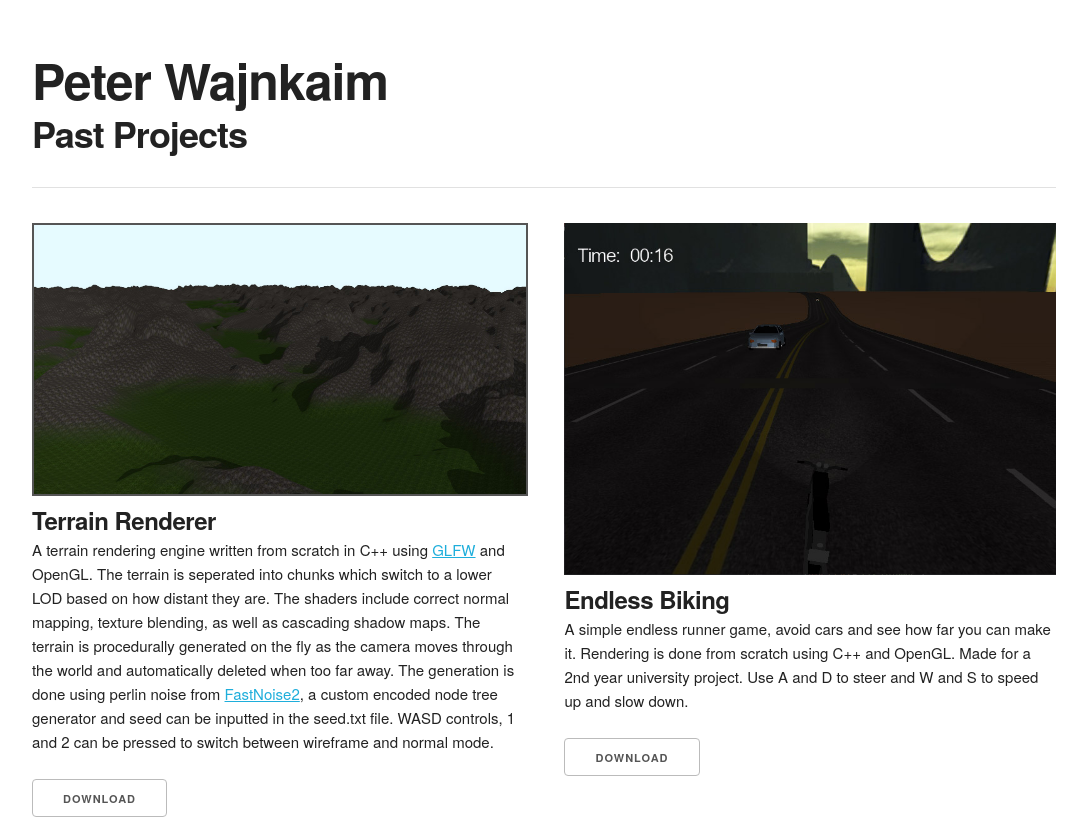
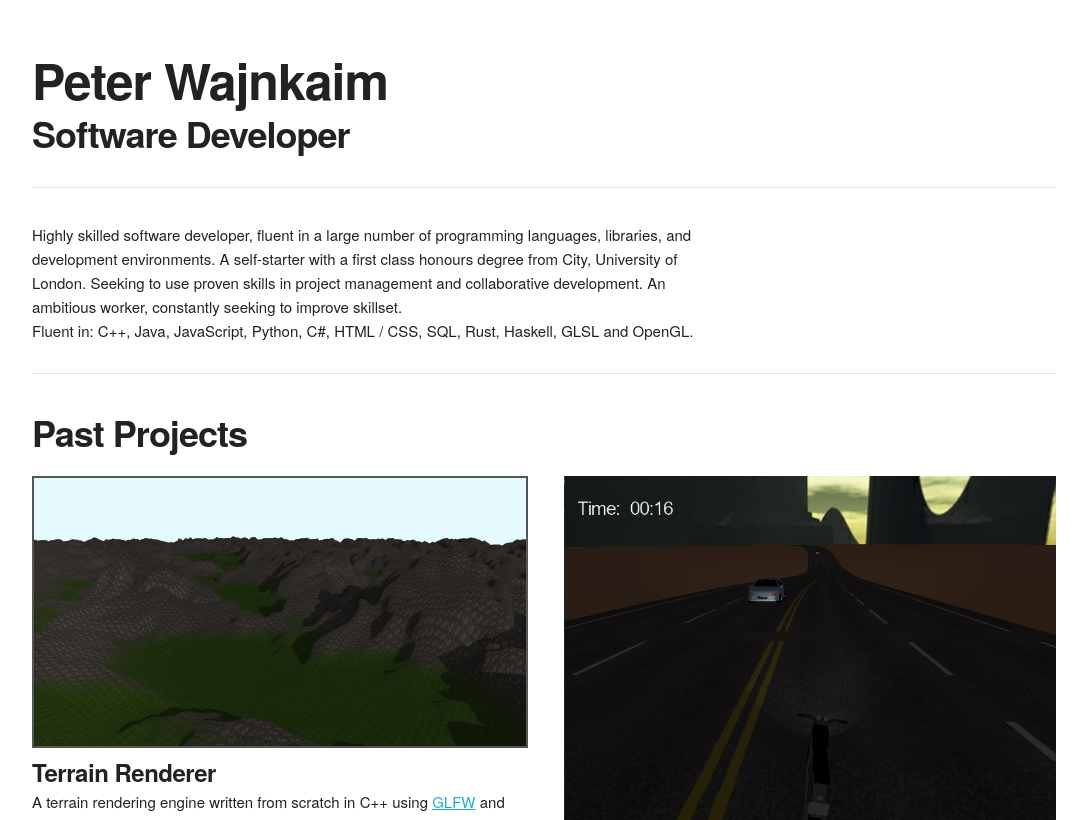
Before and after one commit to pwajnkaim/pwajnkaim.github.io, a plain HTML site: page index.html in a window 1280 px wide. Shown: the top 820 px of the page, without its empty margins (96-1183 px from the left). Drawn offline with Linux system fonts and the light colour scheme.

Commit message:
Update index.html

```diff
--- a/index.html
+++ b/index.html
@@ -40,8 +40,19 @@
   <div class="container">
 
     <h1 style="margin-bottom:0rem; margin-top:5rem">Peter Wajnkaim</h1>
+    <h3>Software Developer</h3>
+    <hr>
+    <div class="row">
+
+      <div class="eight columns">Highly skilled software developer, fluent in a large number of programming languages, libraries, and development environments.
+      A self-starter with a first class honours degree from City, University of London. Seeking to use proven skills in project management and collaborative development.
+      An ambitious worker, constantly seeking to improve skillset.
+      <br>Fluent in: C++, Java, JavaScript, Python, C#, HTML / CSS, SQL, Rust, Haskell, GLSL and OpenGL.</div>
+      <div class="four columns">&nbsp;</div>
+    </div>
+    <hr>
     <h3>Past Projects</h3>
-    <hr>
+
     <!-- columns should be the immediate child of a .row -->
     <div class="row">
       <div class="six columns">
@@ -80,7 +91,7 @@
         <img src="images/quantum.jpg" alt="Quantum Lock" style="border: 2px solid #555" width=100% height=auto>
         <h5 style="margin-bottom:0rem">Quantum Lock</h5>
         <p>
-          A puzzle / platforming game made in Java for a 1st year university project. Utilises physics with <a href="https://box2d.org/">Box2D</a> and also features a level creator and selector.
+          A puzzle/platforming game made in Java for a 1st year university project. Utilises physics with <a href="https://box2d.org/">Box2D</a> and also features a level creator and selector.
         </p>
         <a href="files/Quantum-Lock.zip" download>
           <input type="button" value="Download">
```
